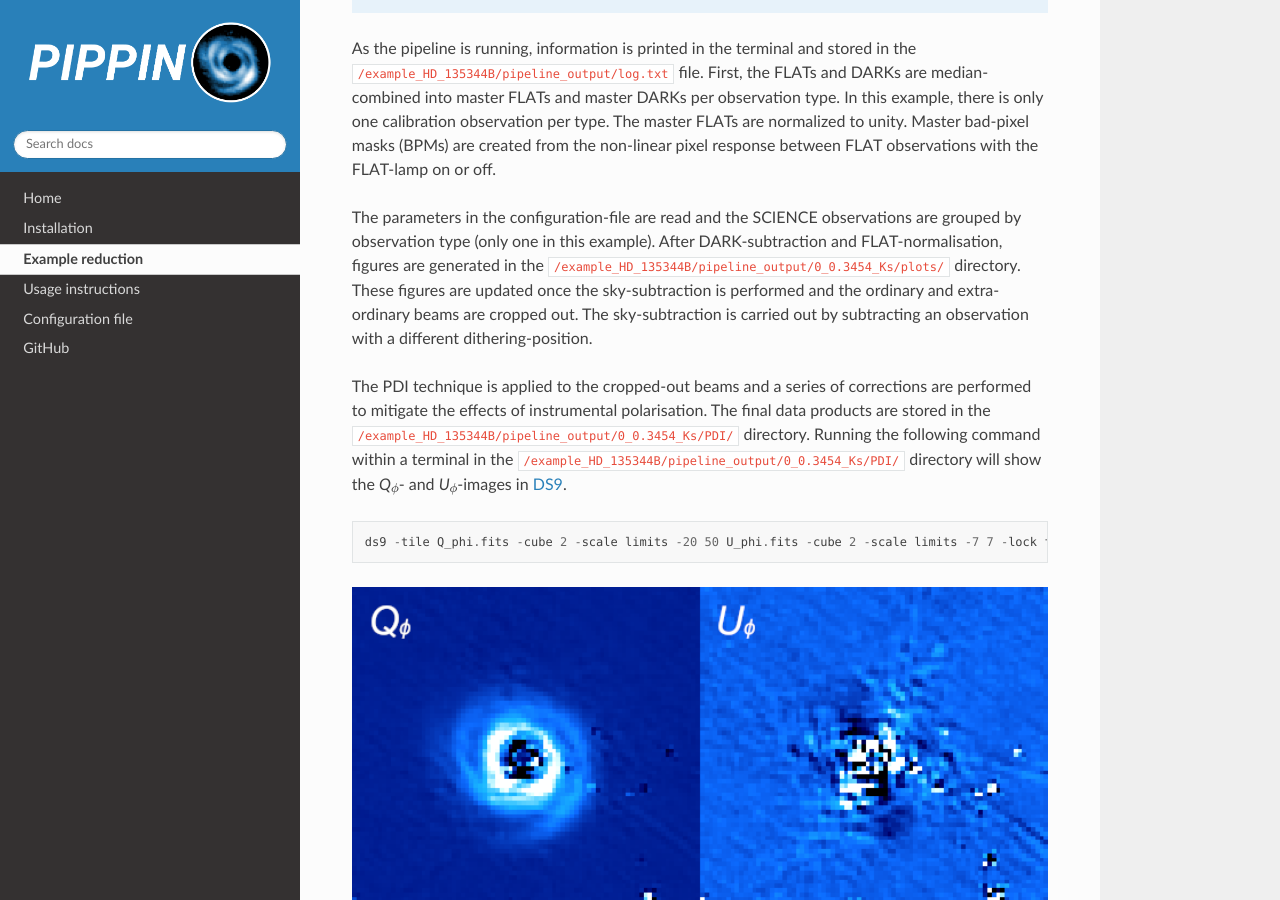
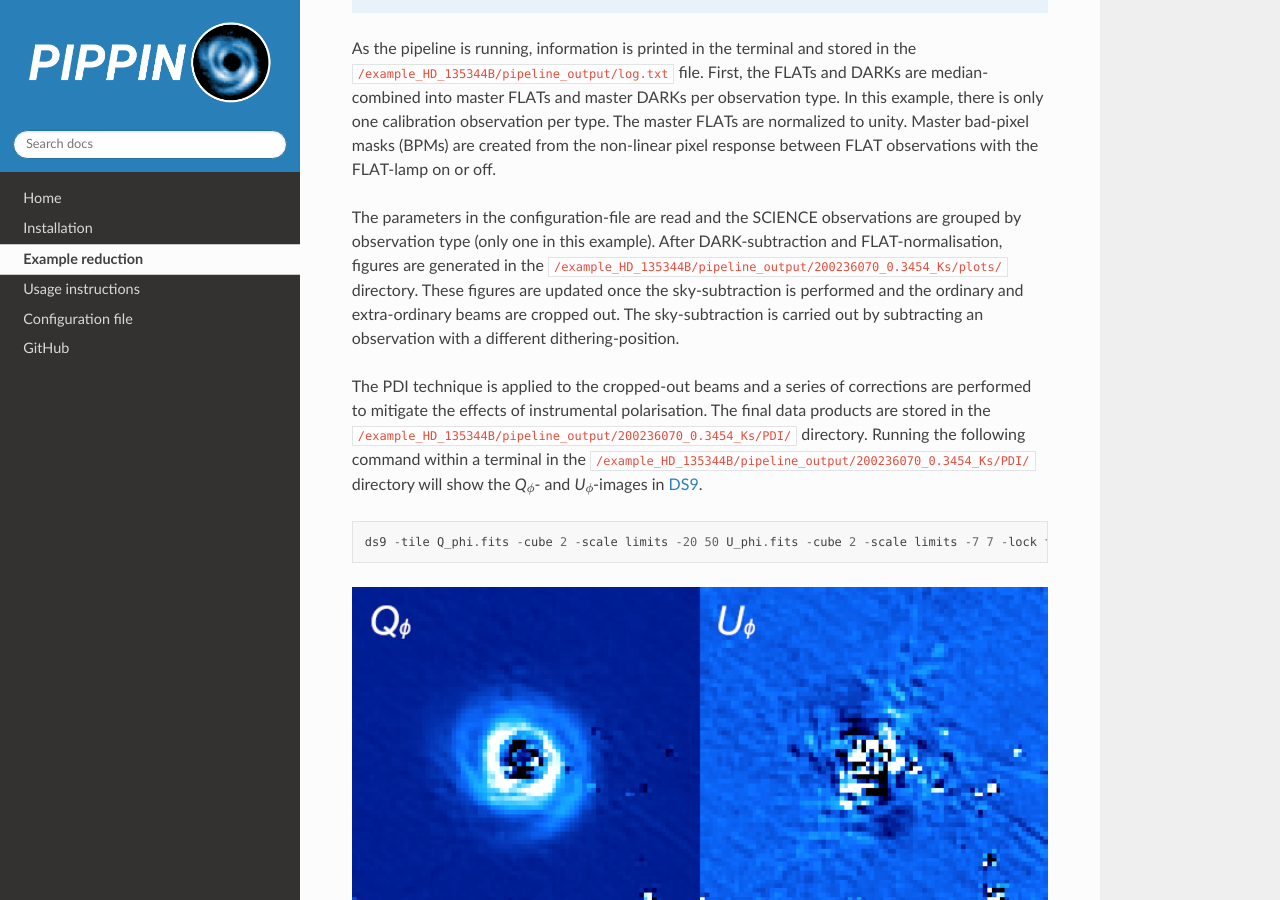
Before and after one commit to samderegt/PIPPIN-NACO, a Sphinx documentation site: the page built from docs/source/example.rst, in a window 1280 px wide and 900 px high, scrolled down 557 px. Built offline with Sphinx 7.4.7 and the Read the Docs theme 2.0.0, drawn with Linux system fonts in a browser that asks for light colours.

```diff
--- a/docs/source/example.rst
+++ b/docs/source/example.rst
@@ -16,9 +16,9 @@ PIPPIN attempts to find the required data in your current directory. If these fi
 
 As the pipeline is running, information is printed in the terminal and stored in the :file:`/example_HD_135344B/pipeline_output/log.txt` file. First, the FLATs and DARKs are median-combined into master FLATs and master DARKs per observation type. In this example, there is only one calibration observation per type. The master FLATs are normalized to unity. Master bad-pixel masks (BPMs) are created from the non-linear pixel response between FLAT observations with the FLAT-lamp on or off.
 
-The parameters in the configuration-file are read and the SCIENCE observations are grouped by observation type (only one in this example). After DARK-subtraction and FLAT-normalisation, figures are generated in the :file:`/example_HD_135344B/pipeline_output/0_0.3454_Ks/plots/` directory. These figures are updated once the sky-subtraction is performed and the ordinary and extra-ordinary beams are cropped out. The sky-subtraction is carried out by subtracting an observation with a different dithering-position.
+The parameters in the configuration-file are read and the SCIENCE observations are grouped by observation type (only one in this example). After DARK-subtraction and FLAT-normalisation, figures are generated in the :file:`/example_HD_135344B/pipeline_output/200236070_0.3454_Ks/plots/` directory. These figures are updated once the sky-subtraction is performed and the ordinary and extra-ordinary beams are cropped out. The sky-subtraction is carried out by subtracting an observation with a different dithering-position.
 
-The PDI technique is applied to the cropped-out beams and a series of corrections are performed to mitigate the effects of instrumental polarisation. The final data products are stored in the :file:`/example_HD_135344B/pipeline_output/0_0.3454_Ks/PDI/` directory. Running the following command within a terminal in the :file:`/example_HD_135344B/pipeline_output/0_0.3454_Ks/PDI/` directory will show the *Q*:math:`_\phi`- and *U*:math:`_\phi`-images in `DS9 <http://ds9.si.edu/>`_.
+The PDI technique is applied to the cropped-out beams and a series of corrections are performed to mitigate the effects of instrumental polarisation. The final data products are stored in the :file:`/example_HD_135344B/pipeline_output/200236070_0.3454_Ks/PDI/` directory. Running the following command within a terminal in the :file:`/example_HD_135344B/pipeline_output/200236070_0.3454_Ks/PDI/` directory will show the *Q*:math:`_\phi`- and *U*:math:`_\phi`-images in `DS9 <http://ds9.si.edu/>`_.
 
 ::
 
```
Also changed, not shown: docs/source/usage.rst (+22 -9 lines), 3 other files.
